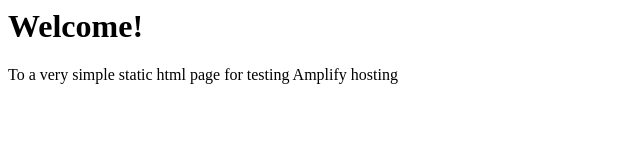
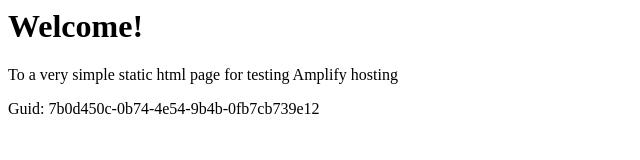
Before and after one commit to aws-aemilia-cdg/Github-PR-Commit-Integration-Test-DoNotTouch-GitHubAutoBuildCanaryTest-v1-preprod-eu-west-3, a website: page src/index.html in a window 1280 px wide. Shown: the whole page, without its empty margins (0-640 px from the left). Drawn offline with Linux system fonts and the light colour scheme.

Commit message:
commit from integ tests

```diff
--- a/src/index.html
+++ b/src/index.html
@@ -1,3 +1,5 @@
+
+
 <html lang="en">
 
 <head>
@@ -10,6 +12,6 @@
 <body>
     <h1>Welcome!</h1>
     <p>To a very simple static html page for testing Amplify hosting</p>
-</body>
+    <p>Guid: 7b0d450c-0b74-4e54-9b4b-0fb7cb739e12</p></body>
 
 </html>
```
